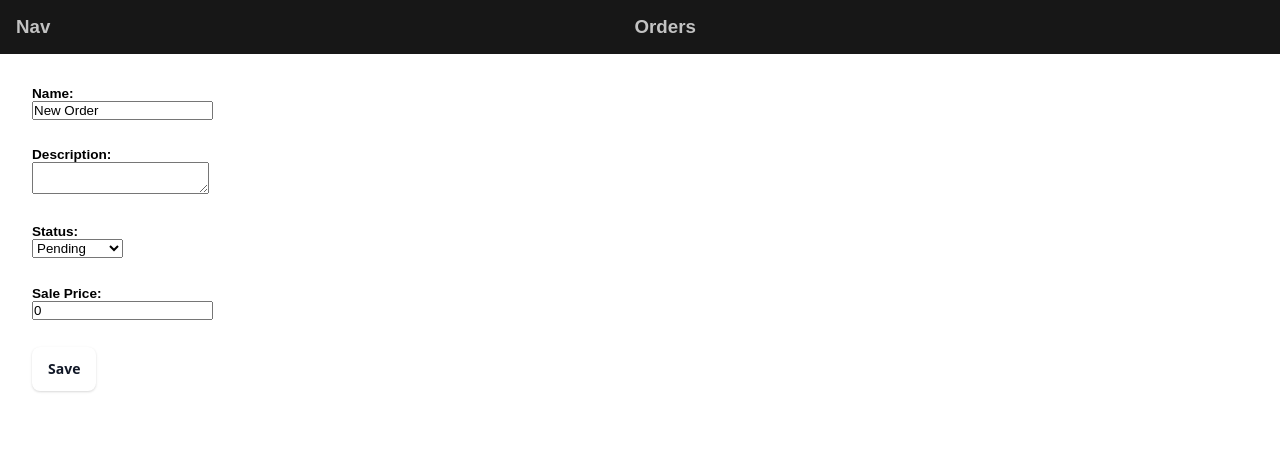
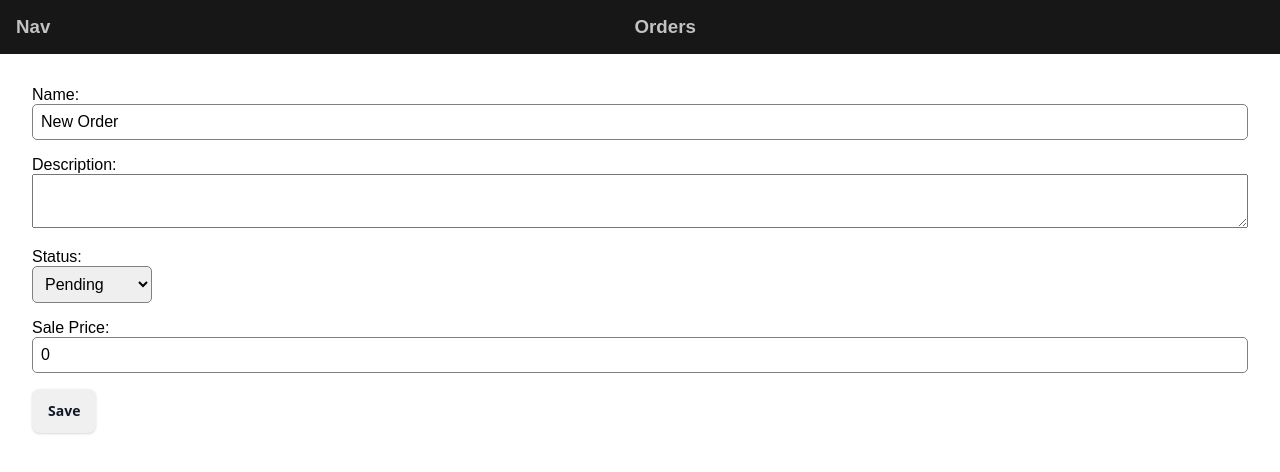
Before and after one commit to razzzp/air-kitchen-front, a Next.js app: page /orders/new in a window 1280 px wide. Shown: the top 472 px of the page. Built offline with nearby package versions, Linux system fonts and the light colour scheme.

Commit message:
Make order and login form a bit nicer

```diff
--- a/src/components/Login.tsx
+++ b/src/components/Login.tsx
@@ -126,13 +126,15 @@ export default class LoginForm extends React.Component<IProps, IState> {
                         <div className={FormStyles['form-body']}>
                             <div className={FormStyles['form-field-group']}>
                                 <label>
-                                    Username: <input type="text" className="form-control" onChange={this.onUsernameChange.bind(this)} required />
+                                    Username:
                                 </label>
+                                <input type="text" className={FormStyles['form-input-text']} onChange={this.onUsernameChange.bind(this)} required />
                             </div>
                             <div className={FormStyles['form-field-group']}>
                                 <label>
-                                    Password: <input type="password" className="form-control" onChange={this.onPasswordChange.bind(this)} required />
+                                    Password:
                                 </label>
+                                <input type="password" className={FormStyles['form-input-text']} onChange={this.onPasswordChange.bind(this)} required />
                             </div>
                             <div className={FormStyles['form-field-group']}>
                                 <div className="col-2">
--- a/src/components/OrderForm.tsx
+++ b/src/components/OrderForm.tsx
@@ -2,6 +2,7 @@ import { ChangeEvent, FormEvent, useState } from "react";
 import { IOrderProps } from "./OrderSummary";
 import FormStyles from '@/styles/Form.module.css';
 import ButtonStyles from "@/styles/Button.module.css";
+import CommonStyles from "@/styles/Common.module.css";
 import AirKitchenClient, { EOrderStatus, IOrder } from "@/lib/clients/AirKitchenClient";
 import AuthHandler from "@/lib/auth/AuthHandler";
 import { setFromPathCookie } from "@/lib/utils";
@@ -63,35 +64,38 @@ export default function OrderForm(props: IOrderProps){
     }
 
     return <>
-        <div>
         <form onSubmit={onSubmit}>
             <div className={FormStyles['form-body']}>
                 <div className={FormStyles['form-field-group']}>
-                        <label>Name:</label>
+                    <label className={FormStyles['form-label']}>Name:</label>
                     <div>
                         <input
                             type="text"
                             name="name"
-                            className="form-control"
+                            className={FormStyles['form-input-text']}
                             onChange={onOrderChange}
                             value={state.order.name}
                             required />
                     </div>
                 </div>
                 <div className={FormStyles['form-field-group']}>
-                        <label>Description:</label>
+                    <label className={FormStyles['form-label']}>Description:</label>
                     <div>
                         <textarea
                         name="desc"
-                            className="form-control"
+                        className={FormStyles['form-input-textarea']}
                         onChange={onOrderChange}
                         value={state.order.desc}></textarea>
                     </div>
                 </div>
                 <div className={FormStyles['form-field-group']}>
-                        <label>Status:</label>
+                    <label className={FormStyles['form-label']}>Status:</label>
                     <div>
-                            <select name="status" value={state.order.status} onChange={onOrderChange}>
+                        <select
+                            name="status"
+                            value={state.order.status}
+                            onChange={onOrderChange}
+                            className={FormStyles['form-input-select']}>
                             {
                             Object.values(EOrderStatus).map((val)=>{
                                 return <option key={val} value={val}>{val}</option>
@@ -101,12 +105,12 @@ export default function OrderForm(props: IOrderProps){
                     </div>
                 </div>
                 <div className={FormStyles['form-field-group']}>
-                        <label>Sale Price:</label>
+                    <label className={FormStyles['form-label']}>Sale Price:</label>
                     <div>
                         <input
                         type="text"
                         name="salePrice"
-                            className="form-control"
+                        className={FormStyles['form-input-text']}
                         onChange={onOrderChange}
                         value={state.order.salePrice}
                         required />
@@ -119,6 +123,5 @@ export default function OrderForm(props: IOrderProps){
                 </div>
             </div>
         </form>
-        </div>
     </>
 }
--- a/src/lib/auth/AuthHandler.ts
+++ b/src/lib/auth/AuthHandler.ts
@@ -1,4 +1,3 @@
-import { Autour_One } from "@next/font/google";
 import { NextRouter } from "next/router";
 import Cookies from "universal-cookie";
 import { getAirKitchenClient, TBearerCredentials } from "../clients/AirKitchenClient";
@@ -39,14 +38,15 @@ export default class AuthHandler {
 
     public static async getValidCredentials() : Promise<TBearerCredentials>{
         const curCreds = AuthHandler.getCredentials();
-        if(!curCreds) return null;
+        if(!curCreds) return undefined;
 
         if(AuthHandler._areCredentialsValid(curCreds)) return curCreds;
         // creds not valid, try to refresh
         const newCreds = await getAirKitchenClient().refreshAccessToken(curCreds.refreshToken);
-        if (!newCreds) return null;
+        if (!newCreds) return undefined;
 
         AuthHandler.storeNewCredentials(newCreds);
         return newCreds;
     }
+
 }
--- a/src/lib/clients/AirKitchenClient.ts
+++ b/src/lib/clients/AirKitchenClient.ts
@@ -214,11 +214,12 @@ export default class AirKitchenClient {
                 refreshToken: refreshToken,
             };
             const response = await Axios.post('http://localhost:3001/api/v1/login/refresh-token',body);
-            if (!this._validateBearerCredentials(response.data)) throw new Error('Invalid response');
+            if (!this._validateBearerCredentials(response.data)) return undefined;
 
             return response.data;
         } catch(e) {
-            throw e;
+            console.error(`Error when trying to refresh access token. ${e}`);
+            return undefined;
         }
     }
 
--- a/src/pages/orders/[orderId]/index.tsx
+++ b/src/pages/orders/[orderId]/index.tsx
@@ -6,6 +6,7 @@ import { useRouter } from "next/router";
 import React from "react";
 import CommonStyles from '@/styles/Common.module.css';
 import Link from "next/link";
+import AuthHandler from "@/lib/auth/AuthHandler";
 
 interface IViewOrderProps {
 
@@ -21,10 +22,10 @@ export default function ViewOrder(props : IViewOrderProps) {
     React.useEffect(()=>{
         (async () =>{
             if(!router.isReady) return;
+            const creds = await getValidCredentialsOrRedirect(router);
 
             const {orderId} = router.query;
             if(typeof orderId !== 'string') return router.push('/404');
-            const creds = await getValidCredentialsOrRedirect(router);
             const order = await AirKitchenClient.retrieveOrder(orderId, {token: creds.accessToken});
             return setState({order: order});
         })();
--- a/src/styles/Button.module.css
+++ b/src/styles/Button.module.css
@@ -1,6 +1,6 @@
 /* CSS */
 .button-38 {
-  background-color: #FFFFFF;
+  background-color: #f0f0f0;
   border: 0;
   border-radius: .5rem;
   box-sizing: border-box;
--- a/src/styles/Form.module.css
+++ b/src/styles/Form.module.css
@@ -1,17 +1,10 @@
-.form-group {
-  display: flex;
-  justify-content: center;
-  align-items: inherit;
-}
 
 .form-body {
-  display: inherit;
+  display: flex;
+  flex-direction: column;
   justify-content: center;
-  align-items: center;
-  font-size: 0.85rem;
-  max-width: var(--max-width);
   width: 100%;
-  z-index: 2;
+  font-size: 1rem;
   font-family: var(--font-sans-serif);
 }
 
@@ -27,12 +20,37 @@
 }
 
 .form-field-group {
-  display: inherit;
-  justify-content: inherit;
-  align-items: inherit;
-  margin-bottom: 2em;
+  box-sizing: border-box;
+  margin-bottom: 1rem;
+  width: 100%;
 }
 
-.form-field-group label{
-  font-weight: bold;
+.form-label{
+  font-family: Arial, Helvetica, sans-serif;
+  font-size: 1rem;
+  margin-bottom: 0.25rem;
 }
+
+.form-input-text{
+  font-size: 1rem;
+  padding: 0.5rem;
+  border-radius: 5px;
+  box-shadow: none;
+  border: 1px solid grey;
+  width: 100%;
+}
+
+.form-input-textarea{
+  font-size: 1rem;
+  resize: vertical;
+  padding: 0.5rem;
+  width: 100%;
+}
+
+.form-input-select{
+  font-size: 1rem;
+  padding: 0.5rem;
+  border-radius: 5px;
+  box-shadow: none;
+  border: 1px solid grey;
+}
```
Also changed, not shown: src/pages/orders/index.tsx (+5 -10 lines). Lines whose indentation alone changed are shown as unchanged.
